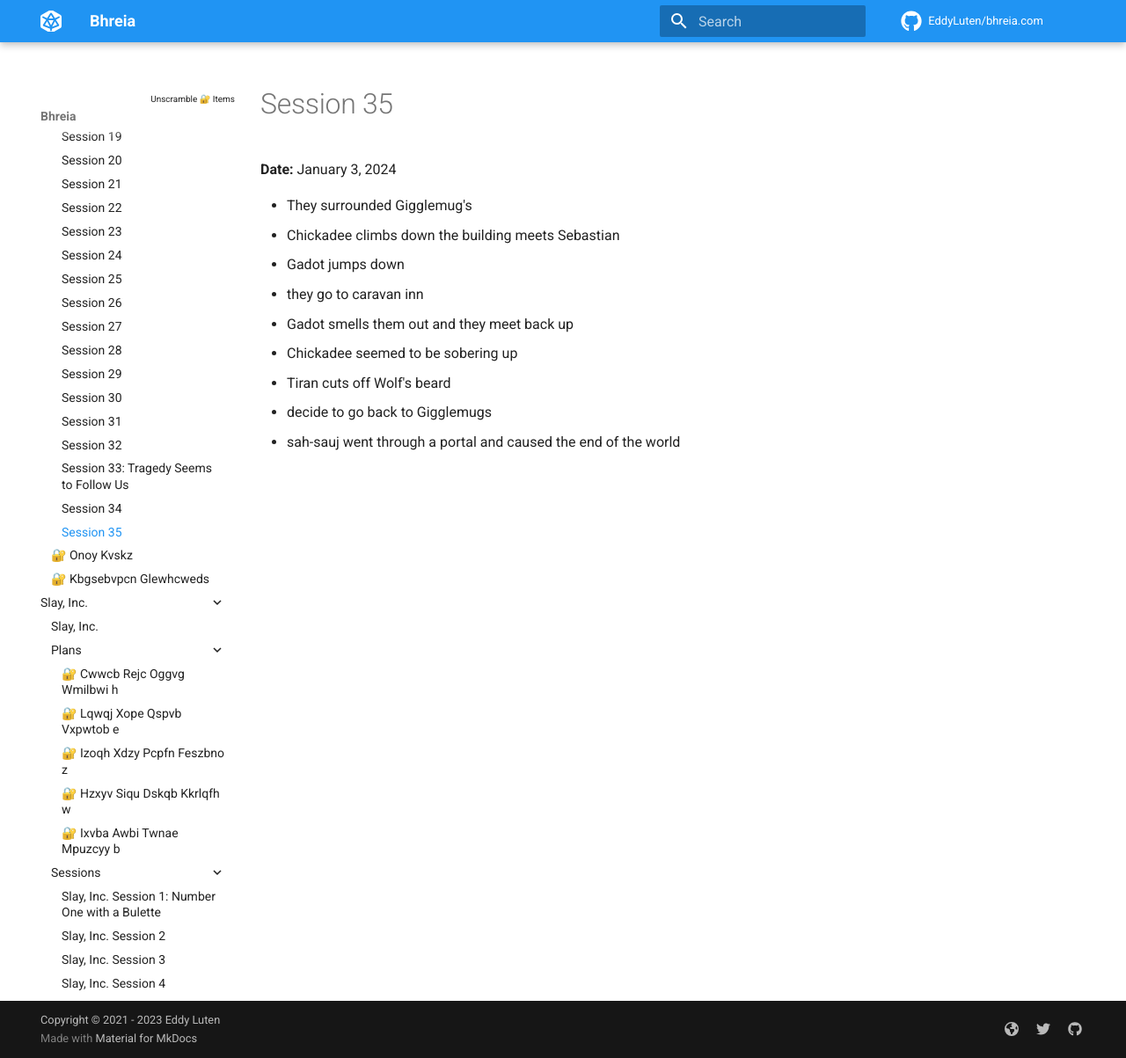
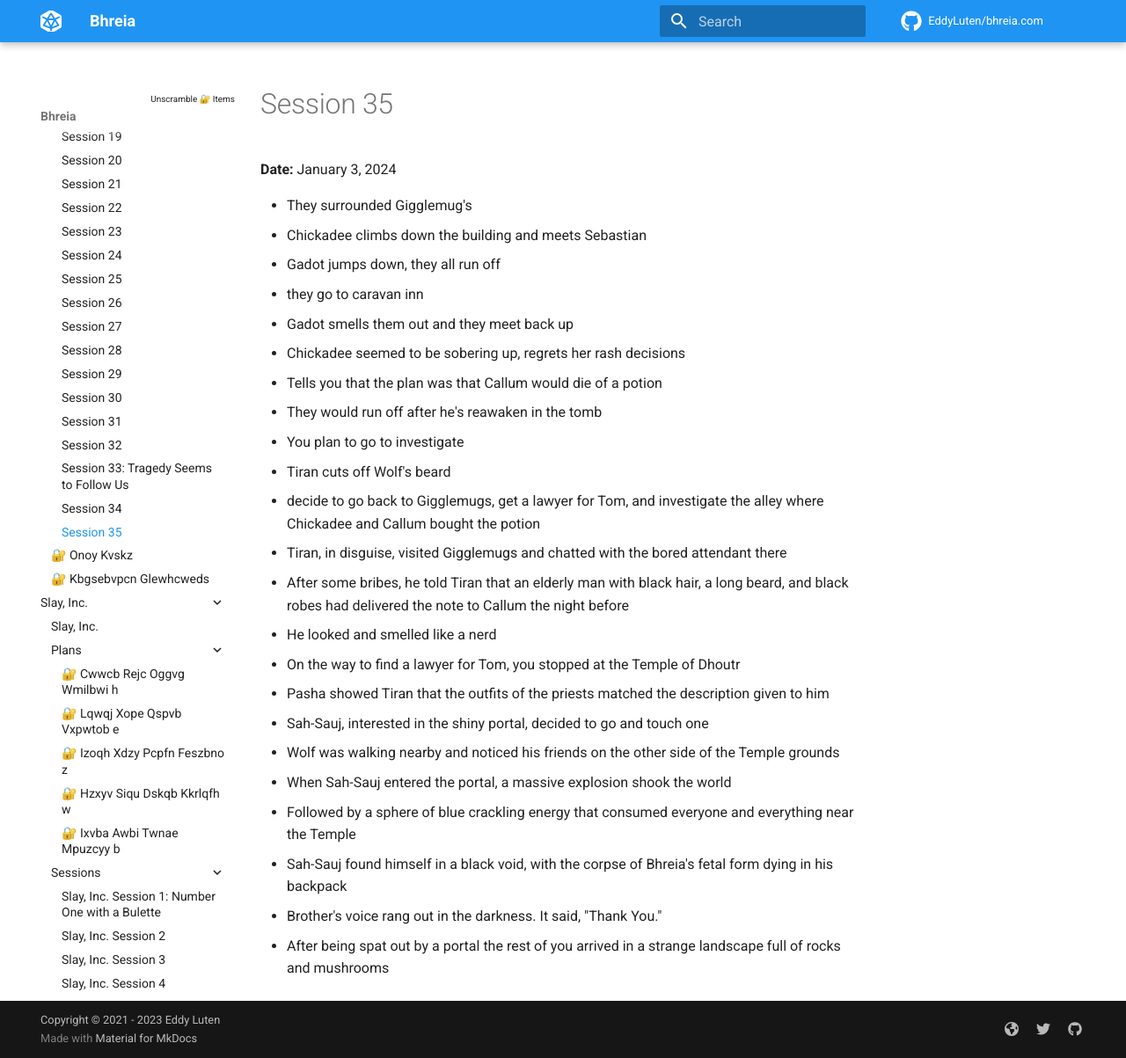
Before and after one commit to EddyLuten/bhreia.com, an MkDocs documentation site: the page built from docs/campaigns/braving-bhreia/sessions/session-35.md, in a window 1280 px wide and 1203 px high. Shown: the whole window at 88% size. Built offline with MkDocs 1.6.1 and Material for MkDocs 9.7.7, drawn with Linux system fonts in a browser that asks for light colours; comment, search, counter and statistics services are not loaded.

Commit message:
session notes

```diff
--- a/docs/campaigns/braving-bhreia/sessions/session-35.md
+++ b/docs/campaigns/braving-bhreia/sessions/session-35.md
@@ -8,11 +8,25 @@ categories:
 **Date:** January 3, 2024
 
 - They surrounded Gigglemug's
-- Chickadee climbs down the building meets Sebastian
-- Gadot jumps down
+- Chickadee climbs down the building and meets Sebastian
+- Gadot jumps down, they all run off
 - they go to caravan inn
 - Gadot smells them out and they meet back up
-- Chickadee seemed to be sobering up
+- Chickadee seemed to be sobering up, regrets her rash decisions
+- Tells you that the plan was that Callum would die of a potion
+- They would run off after he's reawaken in the tomb
+- You plan to go to investigate
 - Tiran cuts off Wolf's beard
-- decide to go back to Gigglemugs
-- sah-sauj went through a portal and caused the end of the world
+- decide to go back to Gigglemugs, get a lawyer for Tom, and investigate the alley where Chickadee and Callum bought the potion
+- Tiran, in disguise, visited Gigglemugs and chatted with the bored attendant there
+- After some bribes, he told Tiran that an elderly man with black hair, a long beard, and black robes had delivered the note to Callum the night before
+- He looked and smelled like a nerd
+- On the way to find a lawyer for Tom, you stopped at the Temple of Dhoutr
+- Pasha showed Tiran that the outfits of the priests matched the description given to him
+- Sah-Sauj, interested in the shiny portal, decided to go and touch one
+- Wolf was walking nearby and noticed his friends on the other side of the Temple grounds
+- When Sah-Sauj entered the portal, a massive explosion shook the world
+- Followed by a sphere of blue crackling energy that consumed everyone and everything near the Temple
+- Sah-Sauj found himself in a black void, with the corpse of Bhreia's fetal form dying in his backpack
+- Brother's voice rang out in the darkness. It said, "Thank You."
+- After being spat out by a portal the rest of you arrived in a strange landscape full of rocks and mushrooms
```
